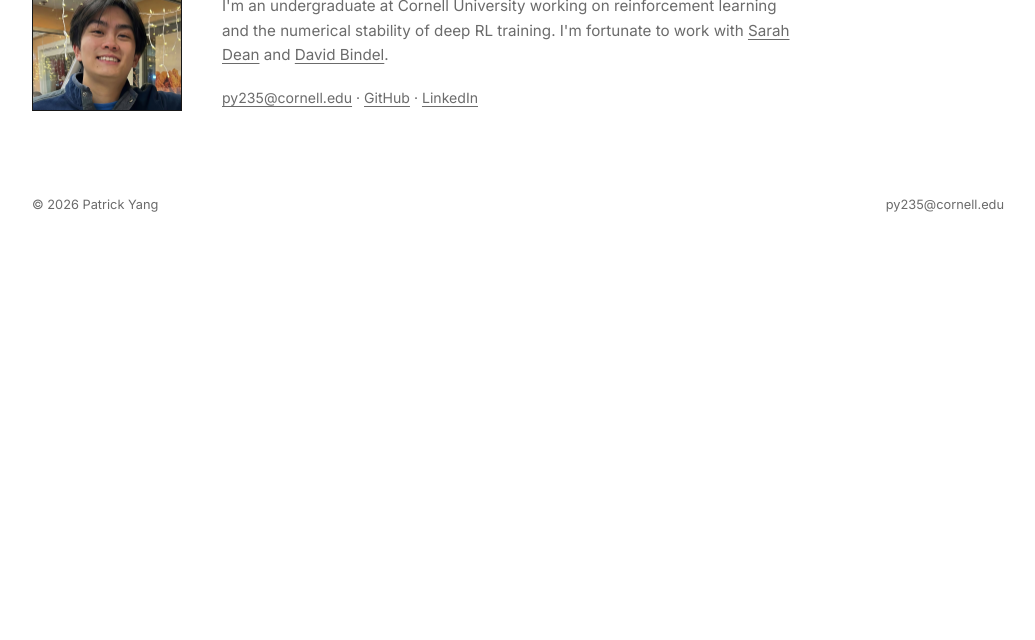
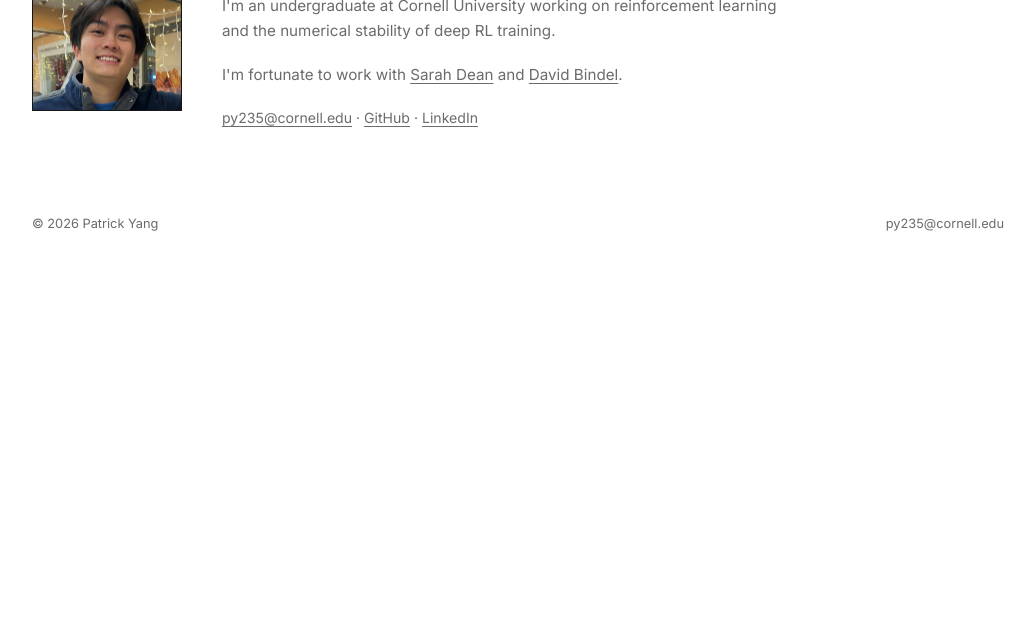
Before and after one commit to PatrickYang2007/portfolio, a plain HTML site: page index.html in a window 1280 px wide. Shown: the part 160-800 px from the top of the page, without its empty margins (122-1157 px from the left). Drawn offline with Linux system fonts and the light colour scheme.

Commit message:
Split advisor sentence and version stylesheet link
Put the advisor line in its own paragraph, and request index.css?v=2 so
browsers stop serving a cached stylesheet.

```diff
--- a/index.html
+++ b/index.html
@@ -4,7 +4,7 @@
   <meta charset="UTF-8">
   <meta name="viewport" content="width=device-width, initial-scale=1">
   <title>Patrick Yang</title>
-  <link rel="stylesheet" href="index.css">
+  <link rel="stylesheet" href="index.css?v=2">
   <link rel="icon" type="image/png" href="pictures/favicon.png">
   <link rel="preconnect" href="https://fonts.googleapis.com">
   <link rel="preconnect" href="https://fonts.gstatic.com" crossorigin>
@@ -23,7 +23,8 @@
     <img class="portrait" src="pictures/IMG_4449.JPG" alt="Patrick Yang">
     <div class="intro-text">
       <h1>Patrick Yang</h1>
-      <p class="bio">I'm an undergraduate at Cornell University working on reinforcement learning and the numerical stability of deep RL training. I'm fortunate to work with <a href="https://sdean.website/" target="_blank" rel="noopener">Sarah Dean</a> and <a href="https://www.cs.cornell.edu/~bindel/" target="_blank" rel="noopener">David Bindel</a>.</p>
+      <p class="bio">I'm an undergraduate at Cornell University working on reinforcement learning and the numerical stability of deep RL training.</p>
+      <p class="bio">I'm fortunate to work with <a href="https://sdean.website/" target="_blank" rel="noopener">Sarah Dean</a> and <a href="https://www.cs.cornell.edu/~bindel/" target="_blank" rel="noopener">David Bindel</a>.</p>
       <p class="intro-links"><a href="mailto:py235@cornell.edu">py235@cornell.edu</a> · <a href="https://github.com/PatrickYang2007" target="_blank" rel="noopener">GitHub</a> · <a href="https://www.linkedin.com/in/patrick-yang-26849a287/" target="_blank" rel="noopener">LinkedIn</a></p>
     </div>
   </section>
```
